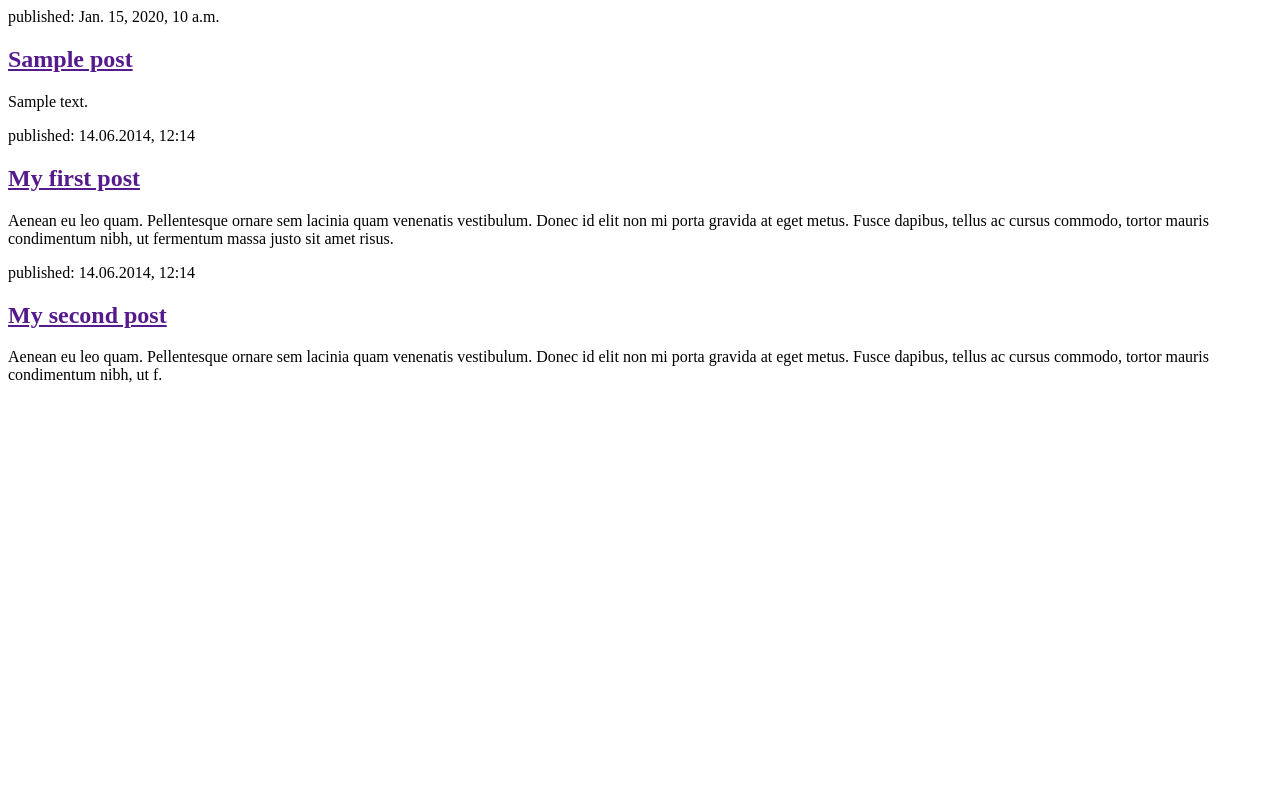
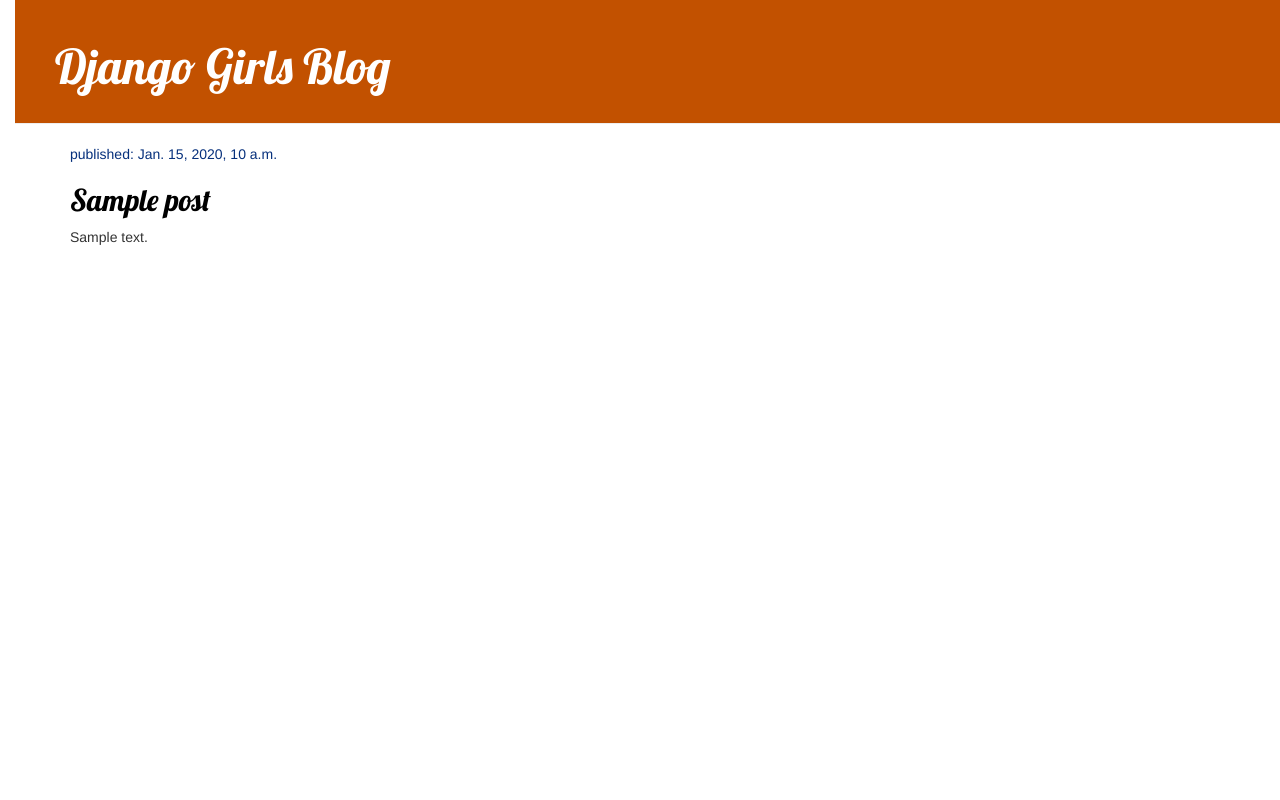
Before and after one commit to peaceengine/my-first-blog, a Django app: page / in a window 1280 px wide. Run offline with Django 3.2, Linux system fonts and the light colour scheme; tables that the repository leaves empty hold one stand-in row (values such as "Sample post"); some libraries are stand-ins or nearby versions.

Commit message:
Added lots of new stuff

```diff
--- /dev/null
+++ b/blog/static/css/blog.css
@@ -0,0 +1,55 @@
+h1 a, h2 a {
+    color: #C25100;
+    font-family: 'Lobster';
+}
+
+body {
+    padding-left: 15px;
+}
+
+.page-header {
+    background-color: #C25100;
+    margin-top: 0;
+    padding: 20px 20px 20px 40px;
+}
+
+.page-header h1, .page-header h1 a, .page-header h1 a:visited, .page-header h1 a:active {
+    color: #ffffff;
+    font-size: 36pt;
+    text-decoration: none;
+}
+
+.content {
+    margin-left: 40px;
+}
+
+h1, h2, h3, h4 {
+    font-family: 'Lobster', cursive;
+}
+
+.date {
+    color: #06307c;
+}
+
+.save {
+    float: right;
+}
+
+.post-form textarea, .post-form input {
+    width: 100%;
+}
+
+.top-menu, .top-menu:hover, .top-menu:visited {
+    color: #ffffff;
+    float: right;
+    font-size: 26pt;
+    margin-right: 20px;
+}
+
+.post {
+    margin-bottom: 70px;
+}
+
+.post h2 a, .post h2 a:visited {
+    color: #000000;
+}
--- /dev/null
+++ b/blog/templates/blog/base.html
@@ -0,0 +1,24 @@
+{% load static %}
+<html>
+    <head>
+        <title>Django Girls blog</title>
+        <link rel="stylesheet" href="//maxcdn.bootstrapcdn.com/bootstrap/3.2.0/css/bootstrap.min.css">
+        <link rel="stylesheet" href="//maxcdn.bootstrapcdn.com/bootstrap/3.2.0/css/bootstrap-theme.min.css">
+        <link href='//fonts.googleapis.com/css?family=Lobster&subset=latin,latin-ext' rel='stylesheet' type='text/css'>
+        <link rel="stylesheet" href="{% static 'css/blog.css' %}">
+    </head>
+    <body>
+            <div class="page-header">
+                <h1><a href="/">Django Girls Blog</a></h1>
+            </div>
+            <div class="content container">
+                <div class="row">
+                    <div class="col-md-8">
+                    {% block content %}
+                    {% endblock %}
+                    </div>
+                </div>
+            </div>
+    </body>
+
+</html>
--- a/blog/templates/blog/post_list.html
+++ b/blog/templates/blog/post_list.html
@@ -1,30 +1,13 @@
-<html>
-    <head>
-        <title>Django Girls blog</title>
-    </head>
-    <body>
-        <div>
-            {% for post in posts %}
+{% extends 'blog/base.html' %}
+
+{% block content %}
+    {% for post in posts %}
+        <div class="post">
+            <div class="date">
                 <p>published: {{ post.published_date }}</p>
-                <h2><a href="">{{ post.title }}</a></h2>
-                <p>{{ post.text|linebreaksbr }}</p>
-                <!--
-                    |linebreaksbr is piping the posts' text through a
-                     filter to convert line-breaks into paragraphs.
-                -->
-            {% endfor %}
+            </div>
+            <h2><a href="{% url 'post_detail' pk=post.pk %}">{{ post.title }}</a></h2>
+            <p>{{ post.text|linebreaksbr }}</p>
         </div>
-
-        <div>
-            <p>published: 14.06.2014, 12:14</p>
-            <h2><a href="">My first post</a></h2>
-            <p>Aenean eu leo quam. Pellentesque ornare sem lacinia quam venenatis vestibulum. Donec id elit non mi porta gravida at eget metus. Fusce dapibus, tellus ac cursus commodo, tortor mauris condimentum nibh, ut fermentum massa justo sit amet risus.</p>
-        </div>
-
-        <div>
-            <p>published: 14.06.2014, 12:14</p>
-            <h2><a href="">My second post</a></h2>
-            <p>Aenean eu leo quam. Pellentesque ornare sem lacinia quam venenatis vestibulum. Donec id elit non mi porta gravida at eget metus. Fusce dapibus, tellus ac cursus commodo, tortor mauris condimentum nibh, ut f.</p>
-        </div>
-    </body>
-</html>
+    {% endfor %}
+{% endblock %}
--- a/blog/urls.py
+++ b/blog/urls.py
@@ -3,4 +3,5 @@ from . import views
 
 urlpatterns = [
     path('', views.post_list, name='post_list'),
+    path('post/<int:pk>/', views.post_detail, name='post_detail'),
 ]
--- a/blog/views.py
+++ b/blog/views.py
@@ -1,8 +1,12 @@
-from django.shortcuts import render
+from django.shortcuts import render, get_object_or_404
 from .models import Post
 from django.utils import timezone
 
 # Create your views here.
 def post_list(request):
-    posts = Post.objects.filter(published_date__lte=timezone.now()).order_by('published_date')
+    posts = Post.objects.order_by('published_date')
     return render(request, 'blog/post_list.html', {'posts':posts})
+
+def post_detail(request, pk):
+    post = get_object_or_404(Post, pk=pk)
+    return render(request, 'blog/post_detail.html', {'post': post})
```
Also changed, not shown: blog/templates/blog/post_detail.html (added, +13 -0 lines).
